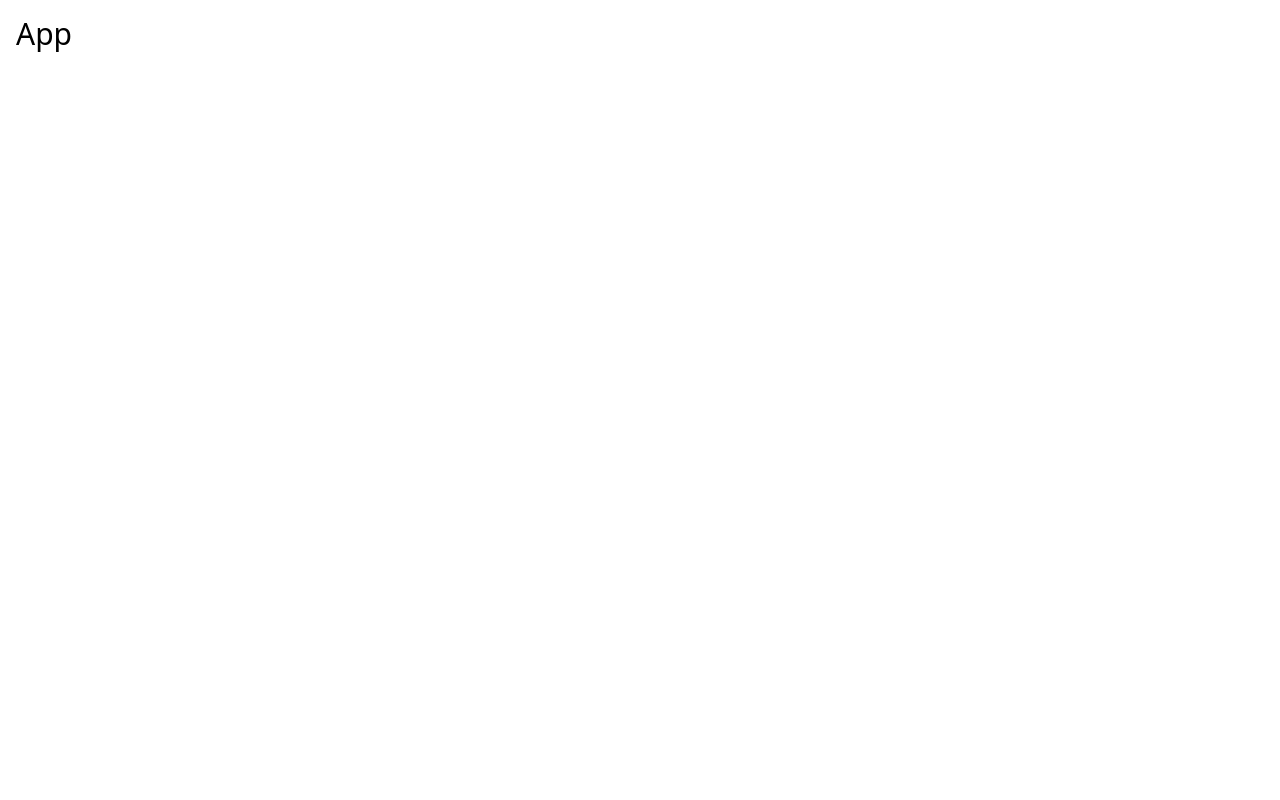
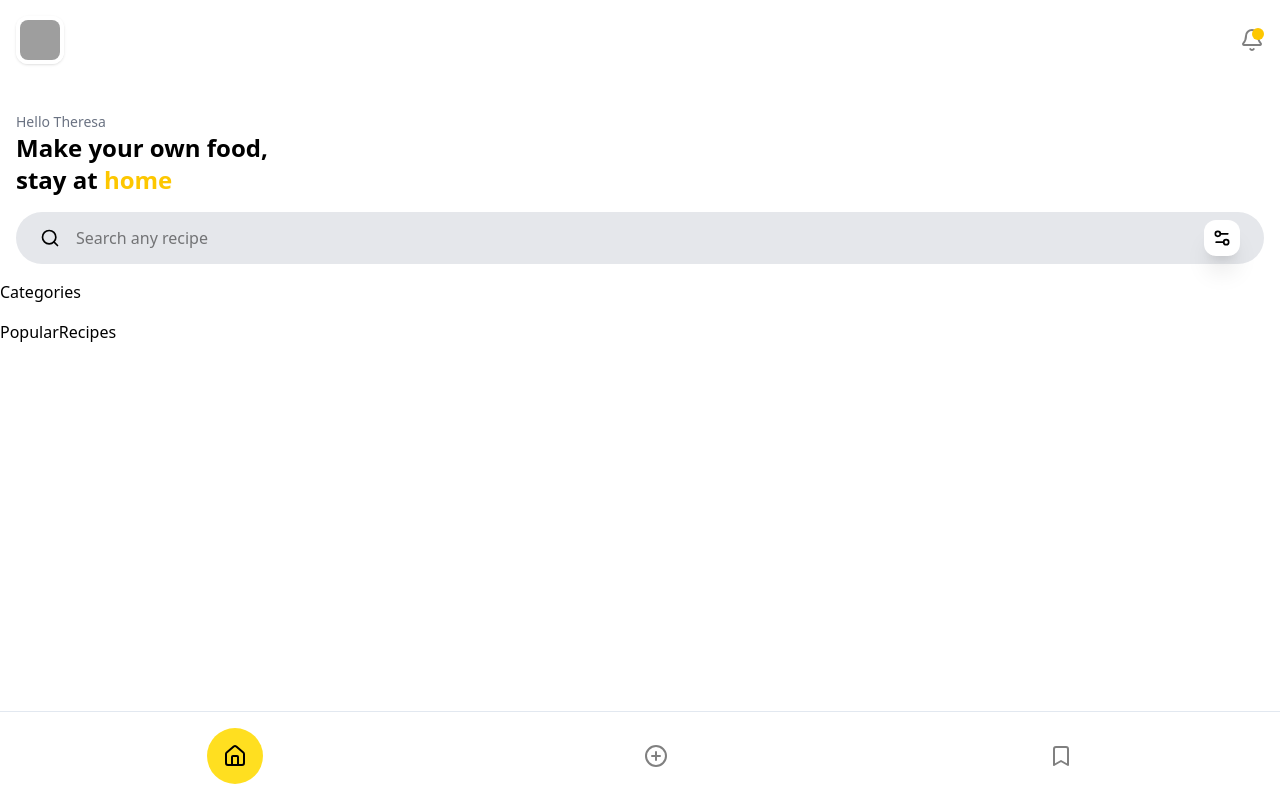
Before and after one commit to gorkemkaragl/React-Staj, a React (Vite) app: page / in a window 1280 px wide. Built offline with nearby package versions, Linux system fonts and the light colour scheme; grey boxes are pictures that could not be loaded.

Commit message:
implement Header, Hero, SearchBar, BottomNavigation components

```diff
--- a/package.json
+++ b/package.json
@@ -10,9 +10,12 @@
     "preview": "vite preview"
   },
   "dependencies": {
+    "@reduxjs/toolkit": "^2.8.2",
     "@tailwindcss/vite": "^4.1.12",
+    "lucide-react": "^0.541.0",
     "react": "^19.1.1",
     "react-dom": "^19.1.1",
+    "react-redux": "^9.2.0",
     "react-router": "^7.8.2",
     "tailwindcss": "^4.1.12"
   },
@@ -25,6 +28,8 @@
     "eslint-plugin-react-hooks": "^5.2.0",
     "eslint-plugin-react-refresh": "^0.4.20",
     "globals": "^16.3.0",
+    "prettier": "^3.6.2",
+    "prettier-plugin-tailwindcss": "^0.6.14",
     "typescript": "~5.8.3",
     "typescript-eslint": "^8.39.1",
     "vite": "^7.1.2"
--- a/src/App.tsx
+++ b/src/App.tsx
@@ -1,5 +1,21 @@
+import BottomNavigation from "./components/BottomNavigation";
+import Categories from "./components/Categories";
+import Header from "./components/Header";
+import Hero from "./components/Hero";
+import PopularRecipes from "./components/PopularRecipes";
+import SearchBar from "./components/SearchBar";
+
 const App = () => {
-  return <div className="p-4 text-3xl">App</div>;
+  return (
+    <div className="flex flex-col gap-4">
+      <Header></Header>
+      <Hero></Hero>
+      <SearchBar></SearchBar>
+      <Categories></Categories>
+      <PopularRecipes></PopularRecipes>
+      <BottomNavigation></BottomNavigation>
+    </div>
+  );
 };
 
 export default App;
--- /dev/null
+++ b/src/components/BottomNavigation.tsx
@@ -0,0 +1,19 @@
+import { Bookmark, Home, PlusCircle } from "lucide-react";
+
+const BottomNavigation = () => {
+  return (
+    <div className="fixed bottom-0 flex w-full justify-around border-t border-slate-200 p-4 shadow-xl">
+      <button className="rounded-full bg-yellow-300 p-4">
+        <Home></Home>
+      </button>
+      <button>
+        <PlusCircle color="gray"></PlusCircle>
+      </button>
+      <button>
+        <Bookmark color="gray"></Bookmark>
+      </button>
+    </div>
+  );
+};
+
+export default BottomNavigation;
--- /dev/null
+++ b/src/components/Categories.tsx
@@ -0,0 +1,8 @@
+
+const Categories = () => {
+  return (
+    <div>Categories</div>
+  )
+}
+
+export default Categories
--- /dev/null
+++ b/src/components/Header.tsx
@@ -0,0 +1,18 @@
+import { Bell } from "lucide-react";
+
+const Header = () => {
+  return (
+    <div className="flex items-center justify-between p-4">
+      <img
+        src="https://i.pravatar.cc/400?img=26"
+        className="h-12 w-12 rounded-xl border-4 border-white shadow"
+      />
+      <div className="relative">
+        <Bell color="gray"></Bell>
+        <div className="absolute top-0 right-0 h-3 w-3 rounded-full bg-yellow-400" />
+      </div>
+    </div>
+  );
+};
+
+export default Header;
--- /dev/null
+++ b/src/components/Hero.tsx
@@ -0,0 +1,13 @@
+const Hero = () => {
+  return (
+    <div className="flex flex-col gap-0 p-4 pb-0">
+      <span className="text-sm text-gray-500">Hello Theresa</span>
+      <span className="text-2xl font-bold">Make your own food, </span>
+      <span className="text-2xl font-bold">
+        stay at <span className="text-yellow-400">home</span>
+      </span>
+    </div>
+  );
+};
+
+export default Hero;
--- /dev/null
+++ b/src/components/PopularRecipes.tsx
@@ -0,0 +1,8 @@
+
+const PopularRecipes = () => {
+  return (
+    <div>PopularRecipes</div>
+  )
+}
+
+export default PopularRecipes
--- /dev/null
+++ b/src/components/RecipeCard.tsx
@@ -0,0 +1,8 @@
+
+const RecipeCard = () => {
+  return (
+    <div>RecipeCard</div>
+  )
+}
+
+export default RecipeCard
--- /dev/null
+++ b/src/components/SearchBar.tsx
@@ -0,0 +1,17 @@
+import { Search, Settings2 } from "lucide-react";
+
+const SearchBar = () => {
+  return (
+    <div className="px-4">
+      <div className="relative flex items-center gap-4 rounded-full bg-gray-200 p-2 px-6">
+        <Search size={20}></Search>
+        <input className="flex-1 outline-0" type="text" placeholder="Search any recipe" />
+        <div className="rounded-xl bg-white p-2 shadow-xl">
+          <Settings2 size={20}></Settings2>
+        </div>
+      </div>
+    </div>
+  );
+};
+
+export default SearchBar;
```
Also changed, not shown: 2 other files (tests, documents, lock files or other folders).
